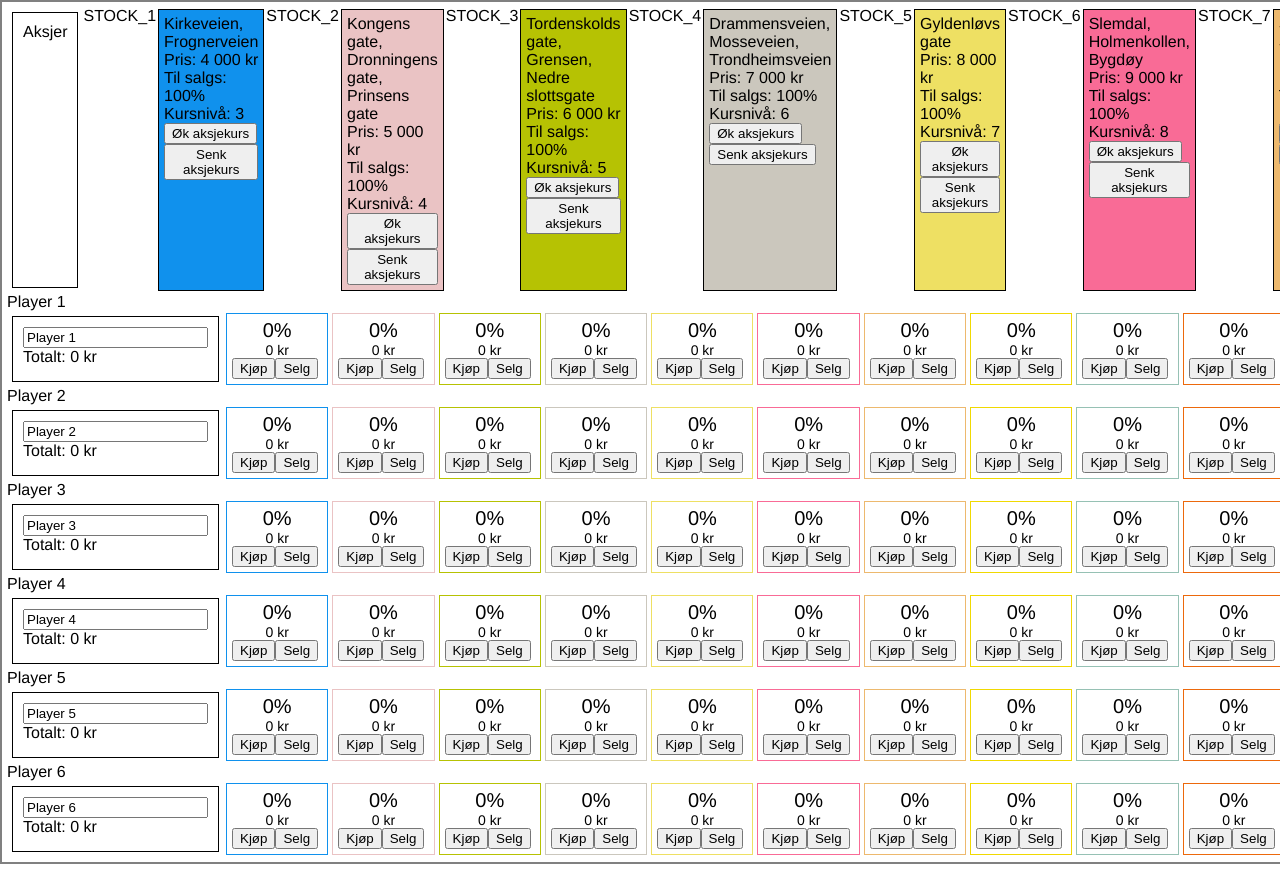
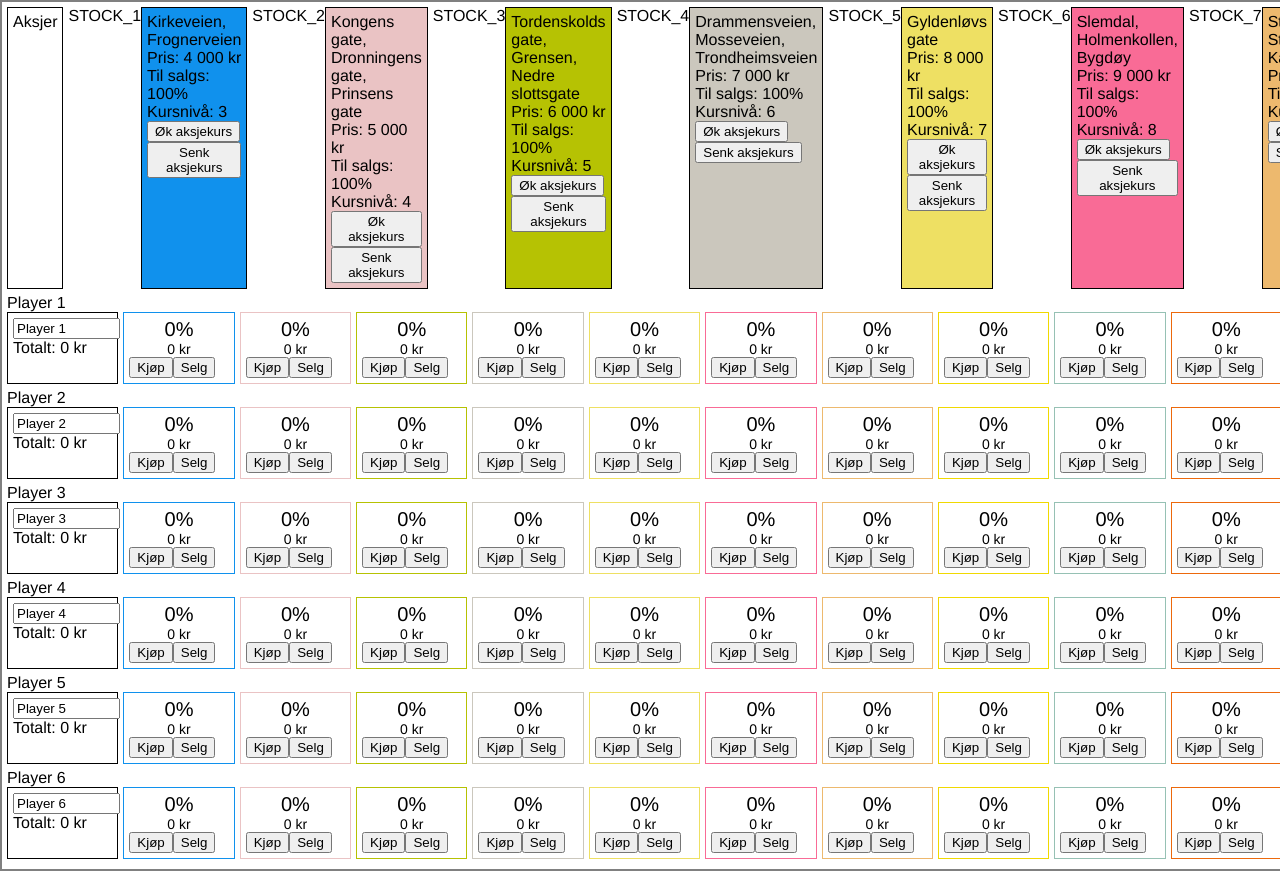
Before and after one commit to Tordensky/multimillionaer, a React (Create React App) app: page / in a window 1280 px wide. Shown: the top 871 px of the page. Built offline with nearby package versions, Linux system fonts and the light colour scheme.

Commit message:
Litt refactor på layout

```diff
--- /dev/null
+++ b/src/components/Layout.jsx
@@ -0,0 +1,21 @@
+import React from 'react';
+import styled from 'styled-components';
+
+export const BoardRow = styled.div`
+    display: flex;
+    justify-content: space-between;
+`;
+
+export const BoardCell = styled.div`
+    position: relative;
+    width: 100%;
+    margin-right: 5px;
+    margin-bottom: 5px;
+    padding: 5px;
+    border: solid black 1px;
+    background-color: ${props => props.color};
+
+    input {
+        width: 100%;
+    }
+`;
--- a/src/components/MainStock.jsx
+++ b/src/components/MainStock.jsx
@@ -1,36 +1,16 @@
 import React, { PureComponent } from 'react';
-import styled from 'styled-components';
 import { formaterKroner } from '../util/index';
-
-const MainStocksContainer = styled.div`
-    display: flex;
-    justify-content: space-between;
-`;
-
-const StockInfo = styled.div`
-    width: 100%;
-    margin: 5px;
-    padding: 10px;
-    border: solid black 1px;
-`;
-
-const MainStockContainer = styled.div`
-    position: relative;
-    width: 100%;
-    margin: 2px;
-    padding: 5px;
-    border: solid black 1px;
-`;
+import { BoardRow, BoardCell } from './Layout';
 
 export class MainStocks extends PureComponent {
     render() {
         const { data, onChangeStockPrice } = this.props;
         return (
-            <MainStocksContainer>
-                <StockInfo>Aksjer</StockInfo>
+            <BoardRow>
+                <BoardCell>Aksjer</BoardCell>
                 {data.map(stock => <MainStock key={stock.get('id')} stock={stock}
                                               onChangeStockPrice={onChangeStockPrice} />)}
-            </MainStocksContainer>
+            </BoardRow>
         );
     }
 }
@@ -53,7 +33,7 @@
     render() {
         const { stock } = this.props;
         return (
-            <MainStockContainer key={stock.get('id')} style={{ backgroundColor: stock.color }}>
+            <BoardCell color={stock.color} key={stock.get('id')}>
                 <div>{stock.name}</div>
                 <div>Pris: {formaterKroner(stock.getValue())} kr</div>
                 <div>Til salgs: {stock.available * 10}%</div>
@@ -62,7 +42,7 @@
                     <button onClick={this.onPriceUp}>Øk aksjekurs</button>
                     <button onClick={this.onPriceDown}>Senk aksjekurs</button>
                 </div>
-            </MainStockContainer>
+            </BoardCell>
         );
     }
 }
--- a/src/components/Player.jsx
+++ b/src/components/Player.jsx
@@ -1,21 +1,8 @@
 import React, { PureComponent } from 'react';
-import styled from 'styled-components';
 import { formaterKroner } from '../util/index';
 import { PlayerStock } from './PlayerStock';
 import { StockTransactionRecord } from '../actions/index';
-
-const PlayerContainer = styled.div`
-    display: flex;
-    justify-content: space-between;
-`;
-
-const PlayerInfo = styled.div`
-    width: 100%;
-    margin: 5px;
-    padding: 10px;
-    border: solid black 1px;
-`;
-
+import { BoardRow, BoardCell } from './Layout';
 
 export class Player extends PureComponent {
     constructor(props) {
@@ -45,13 +32,13 @@
         const totalValue = data.get('stocks').reduce((total, stock) => total + stock.get('value', 0), 0);
 
         return (
-            <PlayerContainer>
-                <PlayerInfo>
+            <BoardRow>
+                <BoardCell>
                     <input value={data.get('name', '')} onChange={this.onEditName} />
                     <div>Totalt: {formaterKroner(totalValue)} kr</div>
-                </PlayerInfo>
+                </BoardCell>
                 {stocks}
-            </PlayerContainer>
+            </BoardRow>
         );
     }
 }
--- a/src/components/PlayerStock.jsx
+++ b/src/components/PlayerStock.jsx
@@ -1,14 +1,7 @@
 import React, { PureComponent } from 'react';
 import styled from 'styled-components';
 import { formaterKroner } from '../util/index';
-
-const StockContainer = styled.div`
-    position: relative;
-    width: 100%;
-    margin: 2px;
-    padding: 5px;
-    border: solid black 1px;
-`;
+import { BoardCell } from './Layout';
 
 const StockCount = styled.div`
     font-size: 20px;
@@ -48,7 +41,7 @@
     render() {
         const { data } = this.props;
         return (
-            <StockContainer style={{ borderColor: data.get('color') }}>
+            <BoardCell style={{ borderColor: data.get('color') }}>
                 <StockBackground style={{ backgroundColor: data.get('color'), opacity: data.get('count') / 10 }}/>
                 <StockCount>{data.get('count') * 10}%</StockCount>
                 <StockValue>{formaterKroner(data.get('value', 0))} kr</StockValue>
@@ -56,7 +49,7 @@
                     <button onClick={this.buyStock}>Kjøp</button>
                     <button onClick={this.sellStock}>Selg</button>
                 </div>
-            </StockContainer>
+            </BoardCell>
         );
     }
 }
```
